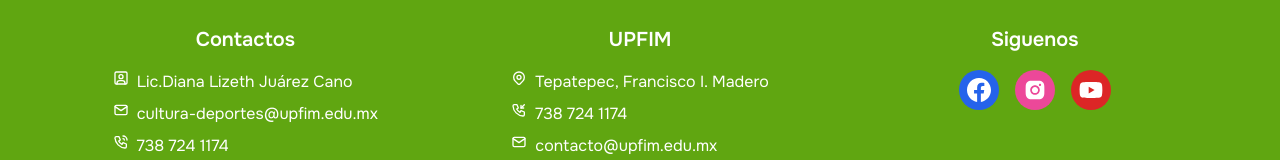
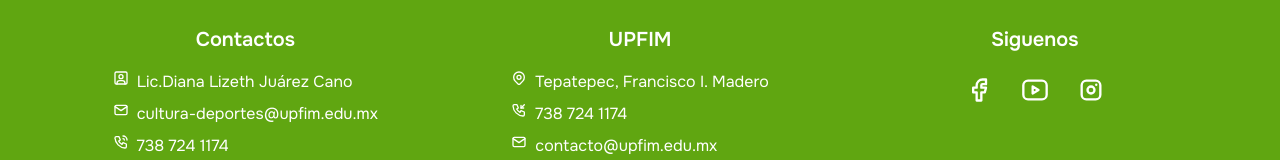
Before and after one commit to ronalmoctz/UPFIM-DEV.2, a React (Vite) app in the folder frontend/: page / in a window 1280 px wide. Shown: the part 3672-3832 px from the top of the page. Built offline with nearby package versions, Linux system fonts and the light colour scheme; no server answers.

Commit message:
footer fix

```diff
--- a/frontend/src/components/Generales/Footer/Footer.jsx
+++ b/frontend/src/components/Generales/Footer/Footer.jsx
@@ -7,10 +7,11 @@ import {
   TbPhoneCall,
   TbMapPin,
   TbPhoneIncoming,
+  TbBrandFacebook,
+  TbBrandYoutube,
+  TbBrandInstagram,
 } from "react-icons/tb";
-import { FaYoutube } from "react-icons/fa";
-import { AiFillInstagram } from "react-icons/ai";
-import { BsFacebook } from "react-icons/bs";
+
 const Footer = () => {
   return (
     <footer className="bg-verde p-5 dark:bg-slate-800 md:p-16  ">
@@ -60,9 +61,9 @@ const Footer = () => {
                   href="#"
                   target="_blank"
                   rel="noopener noreferrer"
-                  className="flex items-center justify-center w-10 h-10 rounded-full bg-blue-600 hover:bg-blue-700 text-white transition-colors duration-300"
+                  className="flex items-center justify-center w-10 h-10   hover:text-sky-700 text-white transition-colors duration-300"
                 >
-                  <BsFacebook size={24} />
+                  <TbBrandFacebook size={28} />
                 </a>
               </li>
               <li>
@@ -70,9 +71,9 @@ const Footer = () => {
                   href="#"
                   target="_blank"
                   rel="noopener noreferrer"
-                  className="flex items-center justify-center w-10 h-10 rounded-full bg-pink-500 hover:bg-pink-600 text-white transition-colors duration-300"
+                  className="flex items-center justify-center w-10 h-10   hover:text-red-700 text-white transition-colors duration-300"
                 >
-                  <AiFillInstagram size={24} />
+                  <TbBrandYoutube size={28} />
                 </a>
               </li>
               <li>
@@ -80,9 +81,9 @@ const Footer = () => {
                   href="https://www.youtube.com"
                   target="_blank"
                   rel="noopener noreferrer"
-                  className="flex items-center justify-center w-10 h-10 rounded-full bg-red-600 hover:bg-red-700 text-white transition-colors duration-300"
+                  className="flex items-center justify-center w-10 h-10   hover:text-pink-400 text-white transition-colors duration-300"
                 >
-                  <FaYoutube size={24} />
+                  <TbBrandInstagram size={28} />
                 </a>
               </li>
             </ul>
```
Also changed, not shown: 2 other files (tests, documents, lock files or other folders).
